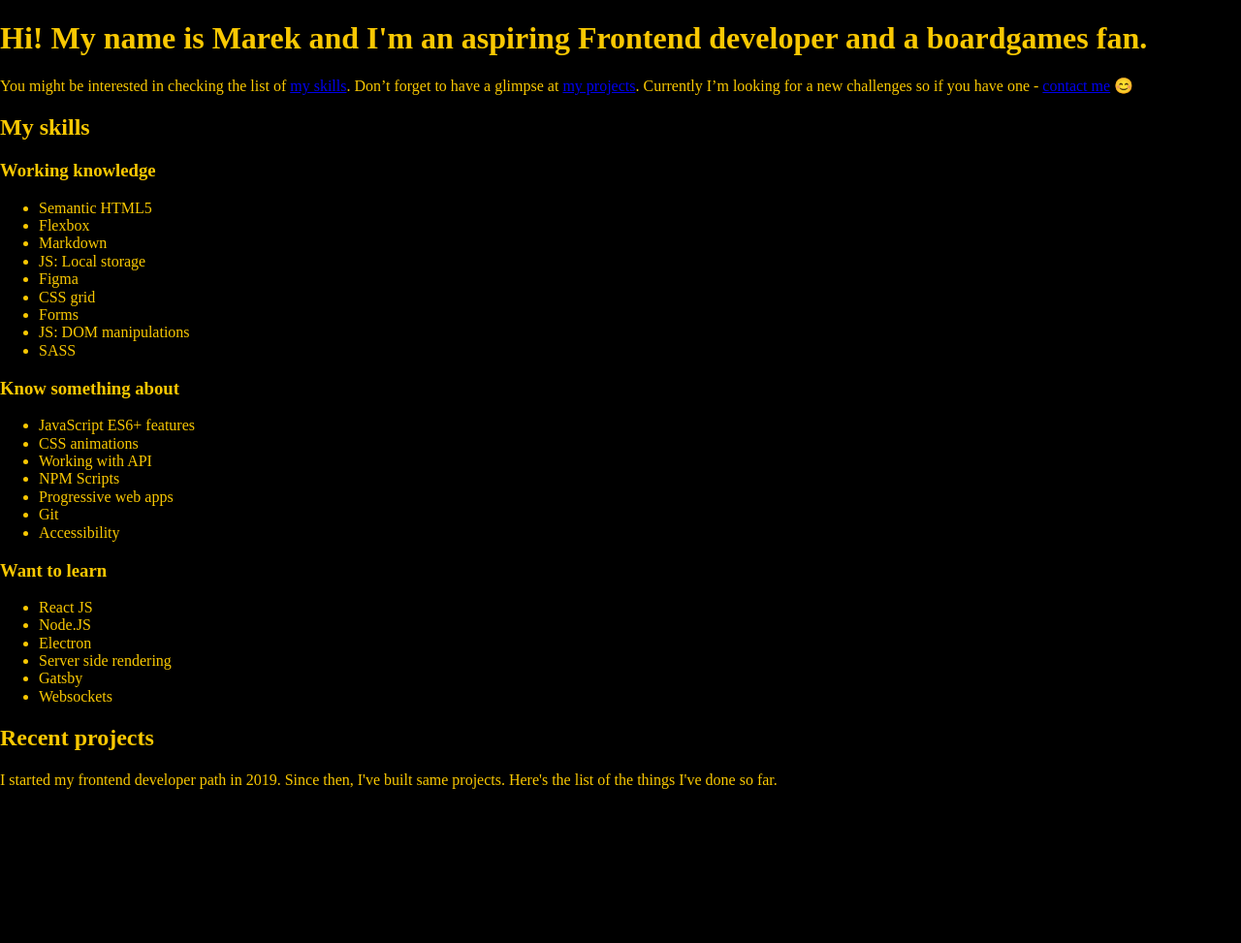
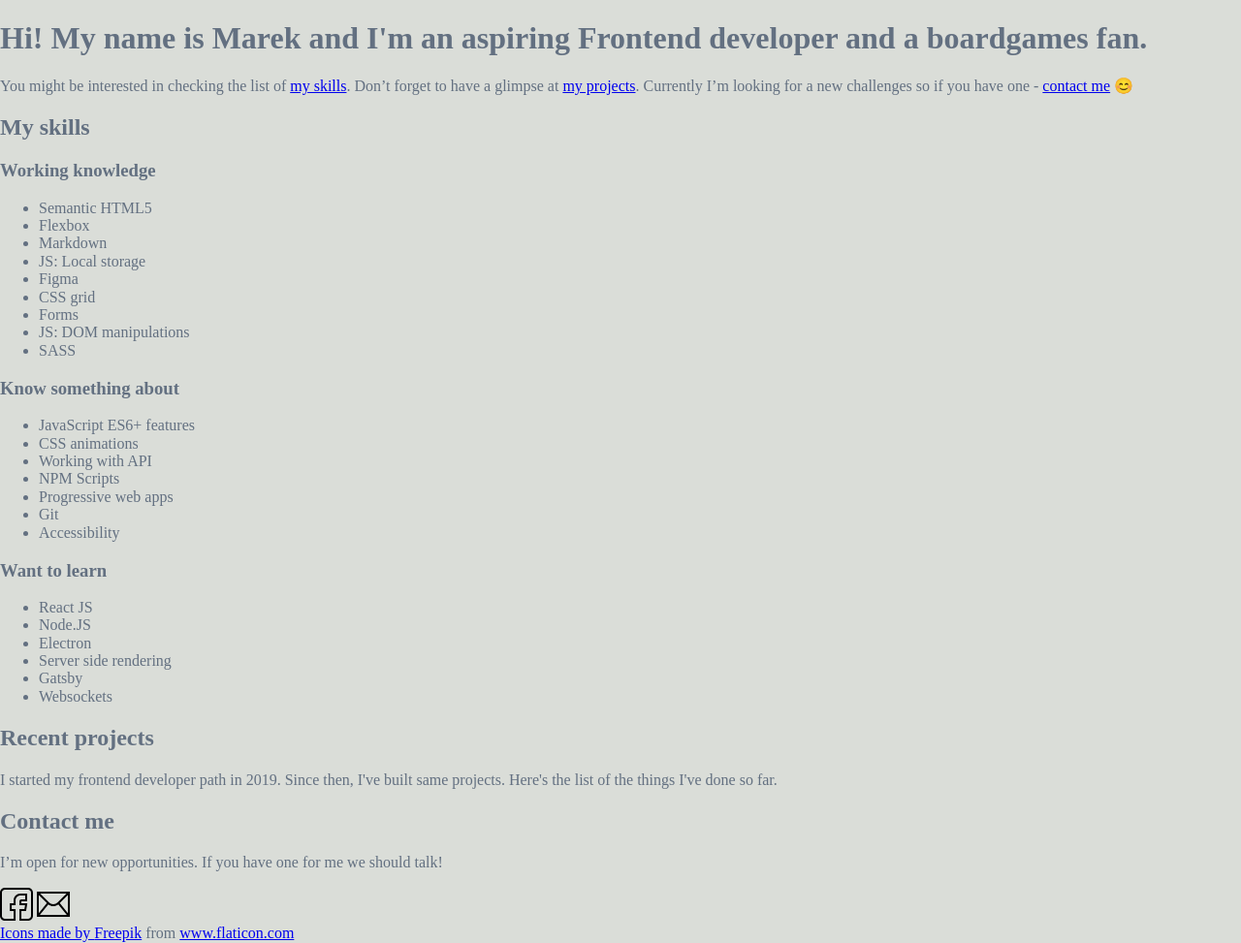
Before and after one commit to mankom/mankom.github.io, a website: page src/content/index.html in a window 1280 px wide. Shown: the whole page at 97% size. Before the commit the page ends 830 px from the top, so only its background shows below. Drawn offline with nearby package versions, Linux system fonts and the light colour scheme; files that its build step writes are made by us from their sources.

Commit message:
feat: contact section sheme

```diff
--- a/src/content/index.html
+++ b/src/content/index.html
@@ -33,8 +33,8 @@
     </h1>
     <p class="me__text">
       You might be interested in checking the list of <a class="me__link" href="#my-skills">my skills</a>. Don’t forget
-      to have a glimpse at <a class="me__link" href="#">my projects</a>. Currently I’m looking for a new challenges so
-      if you have one - <a class="me__link" href="#">contact me</a> 😊
+      to have a glimpse at <a class="me__link" href="#my-projects">my projects</a>. Currently I’m looking for a new challenges so
+      if you have one - <a class="me__link" href="#contact">contact me</a> 😊
     </p>
   </section>
 
@@ -96,8 +96,29 @@
     <p class="my-projects__text">
       I started my frontend developer path in 2019. Since then, I've built same projects. Here's the list of the things I've done so far.
     </p>
-    <ul class="my-projects__list my-projects__list--js"></ul>
+    <ul class="my-projects__list my-projects__list--js">
+
+    </ul>
   </section>
+
+  <section id="contact" class="contact">
+    <h2 class="contact__title">
+      Contact me
+    </h2>
+    <p class="contact__text">
+        I’m open for new opportunities. If you have one for me we should talk!
+    </p>
+    <div class="contact__social-media">
+        <a class="contact__facebook" href="https://www.facebook.com/marek.manko.78"><svg width="34" height="34" xmlns="http://www.w3.org/2000/svg" viewBox="0 0 512 512"><path d="m75 512h167v-182h-60v-60h60v-75c0-41.355469 33.644531-75 75-75h75v60h-60c-16.542969 0-30 13.457031-30 30v60h87.292969l-10 60h-77.292969v182h135c41.355469 0 75-33.644531 75-75v-362c0-41.355469-33.644531-75-75-75h-362c-41.355469 0-75 33.644531-75 75v362c0 41.355469 33.644531 75 75 75zm-45-437c0-24.8125 20.1875-45 45-45h362c24.8125 0 45 20.1875 45 45v362c0 24.8125-20.1875 45-45 45h-105v-122h72.707031l20-120h-92.707031v-30h90v-120h-105c-57.898438 0-105 47.101562-105 105v45h-60v120h60v122h-137c-24.8125 0-45-20.1875-45-45zm0 0"/></svg></a>
+
+        <a class="contact__email" href="mailto:merak.manko@gmail.com"><svg width="34" height="34" xmlns="http://www.w3.org/2000/svg" id="Capa_1" enable-background="new 0 0 512 512" height="512" viewBox="0 0 512 512" width="512"><path d="m0 60.048v391.904h512v-391.904zm325.019 165.768c-38.058 38.057-99.98 38.057-138.038 0l-135.768-135.768h409.574zm-168.772 11.692-126.247 156.879v-283.126zm22.017 20.492c22.828 17.561 50.281 26.344 77.736 26.344s54.908-8.784 77.736-26.344l131.939 163.952h-419.35zm177.489-20.492 126.247-126.247v283.126z"/></svg>
+
+
+    </div>
+  </section>
+  <footer class="footer">
+      <div>Icons made by <a href="https://www.flaticon.com/authors/freepik" title="Freepik">Freepik</a> from <a href="https://www.flaticon.com/"         title="Flaticon">www.flaticon.com</a></div>
+  </footer>
   <script src="js/main.js"></script>
 </body>
 
--- a/src/scss/_variables.scss
+++ b/src/scss/_variables.scss
@@ -1,2 +1,5 @@
-$violet: #000;
-$yellow: #F9C802;
+$gainsboro: #DADDD8;
+$blueberry: #4392F1;
+$canary: #FFFD98;
+$aero: #79BEEE;
+$aurometalsaurus: #637081;
--- a/src/scss/main.scss
+++ b/src/scss/main.scss
@@ -2,15 +2,18 @@
 @import "_variables";
 
 
-html {
+:root {
   box-sizing: border-box;
-}
-
-*, *:before, *:after {
-  box-sizing: inherit;
+  font-size: 1 em;
 }
 
 body {
-  color: $yellow;
-  background: $violet;
+  color: $aurometalsaurus;
+  background: $gainsboro;
 }
+
+.my-project{
+  &__list{
+
+  }
+}
```
